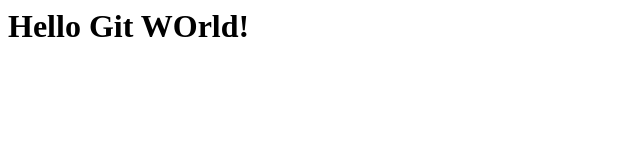
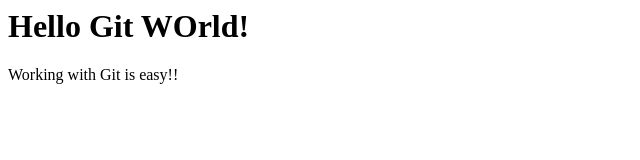
Before and after one commit to SureshUthirapathy/gitgithubmasterclass, a plain HTML site: page index.html in a window 1280 px wide. Shown: the whole page, without its empty margins (0-640 px from the left). Drawn offline with Linux system fonts and the light colour scheme.

Commit message:
adding 2 line

```diff
--- a/index.html
+++ b/index.html
@@ -1 +1,5 @@
 <h1>Hello Git WOrld!</h1>
+
+<div>
+   <p>Working with Git is easy!!</p>
+</div>
```
